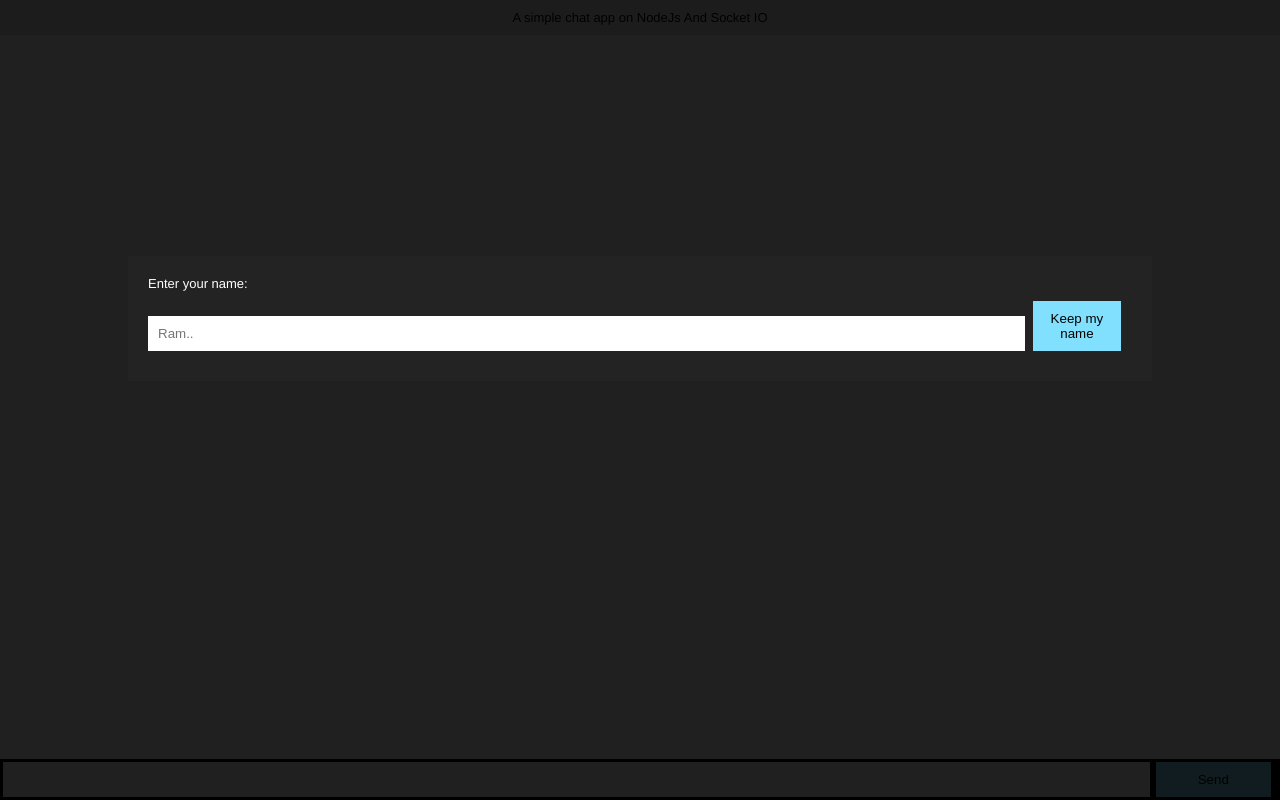
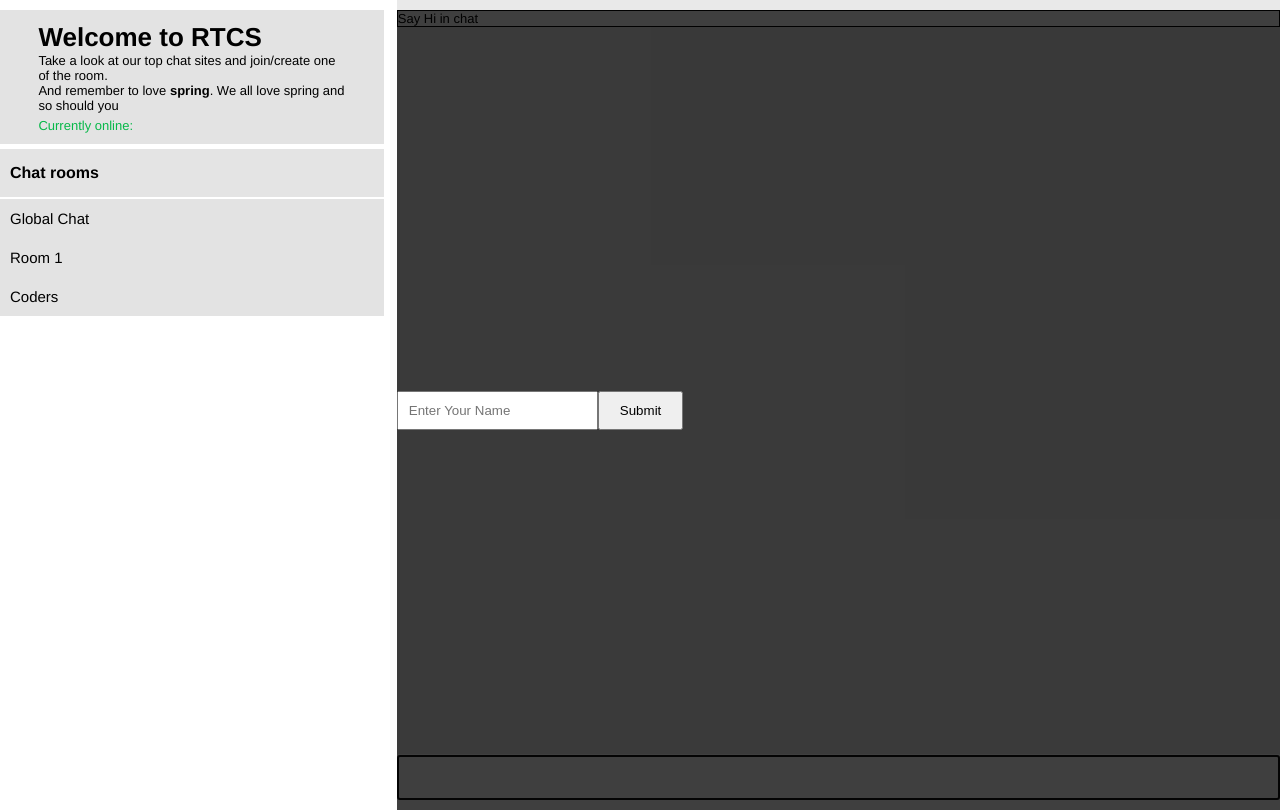
Before and after one commit to retroace/chat-app, a website: page page/index.html in a window 1280 px wide. Drawn offline with nearby package versions, Linux system fonts and the light colour scheme; no server answers.

Commit message:
Fix for styling

```diff
--- a/index.js
+++ b/index.js
@@ -26,7 +26,7 @@ io.on('connection', function(socket){
 
 	// Emitted event on chat form submittion
 	socket.on('chat message', function(msg,user){
-		io.emit('chat message', msg , user);
+		socket.broadcast.emit('chat message', msg , user);
 
 	});
 });
--- a/page/css/style.css
+++ b/page/css/style.css
@@ -8,97 +8,178 @@ body {
 	font: 13px Helvetica, Arial;
 }
 
-form {
-	background: #000;
-	padding: 3px;
+a{
+	color: black;
+	text-decoration: none;
+}
+
+.text-error{
+	color: red;
+}
+
+.bg-light{
+	background-color: #e9e9e999;
+}
+
+.w-80{
+	width: 80%;
+}
+.m-auto{
+	margin: auto;
+}
+.jumbotron{
+	padding: 3% 10%;
+	background-color: #e3e3e3;
+}
+.list-items > li{
+	padding: 10px;
+	background-color: #e3e3e3;
+	display: block;
+}
+.title{
+	padding: 15px 10px;
+	background-color: #e4e4e4;
+	border-bottom: 2px solid #fff;
+	font-size: 16px;
+	font-weight: bold;
+	cursor: default;
+}
+#chat-lists{
+	width: 30%;
+	float: left;
+}
+#chat-section{
+	width: 69%;
+	float: right;
+}
+.container{
+	display: block;
+}
+.absolute-bottom{
 	position: absolute;
 	bottom: 0;
+}
+.w-100{
 	width: 100%;
 }
-
-#chat-form{
-	position: fixed;
-	bottom:0;
+.section{
+	position: relative;
+	padding: 10px 0px;
+	width: 100%;
+}
+#chat-message{
+	position: relative;
+	padding: 0 15px;
+    height: 84vh;
+    overflow-y: scroll;
 }
 
-form input {
-	border: 0;
-	padding: 10px;
-	width: 90%;
-	margin-right: .5%;
+#chat-message > p{
+	padding: 5px 0;
 }
 
-form button {
-	width: 9%;
-	background: rgb(130, 224, 255);
-	border: none;
+#chat-message > p > span{
+	color: #3578e5;
+	background-color: #fff;
+	padding: 5px 8px 6px;
+	border-radius: 20px;
+	max-width: 200px;
+}
+
+#chat-message > p.user{
+	text-align: right;
+	padding:3px 0px;
+}
+
+#chat-message > p.user > span{
+	color: #ffffff;
+	line-height: 30px;
+	box-shadow: 0px 10px 27px 13px #3578e5;
+    background: #3578e5;
+
+}
+
+.clear{
+	overflow: auto;
+}
+.bg-light{
+	background-color: #e9e9e9;
+}
+.text-success{
+	color: #07b849;
+}
+.mt-2{
+	margin-top: 5px;
+}
+.chat-room{
+	font-size: 15px;
+}
+li.chat-room-list{
+	border-bottom: 1px solid transparent;
+	border-top: 1px solid transparent;
+}
+
+li.chat-room-list:hover > .chat-room{
+	font-weight: bold;
+	cursor: pointer;
+}
+
+li.chat-room-list:hover{
+	border-bottom: 1px solid #fff;
+	border-top: 1px solid #fff;
+}
+.v-all{
+	height: 100vh;
+}
+.bg-white{
+	background-color: #fff;
+}
+.border-black{
+	border: 1px solid #000;
+}
+.mb-2{
+	margin-bottom:10px;
+}
+.py-2{
+	padding: 12px 0;
+}
+#m{
+	font-size: 15px;
+}
+.absolute{
+	position: absolute;
+}
+
+.overlay{
+	background-color: #000000c0;
+}
+
+.all-0{
+	padding: 0px;
+	margin: 0px;
+	border: 0px;
+}
+#chat-overlay{
+	z-index: 3;
+    display: flex;
+    justify-content: center;
+    flex-direction: column;
+}
+.f-column{
+	flex-direction: column;
+	justify-content: center;
+}
+#name{
 	padding: 10px;
 }
 
-#messages {
-	list-style-type: none;
-	margin: 0;
-	padding: 0;
-    padding-bottom: 83px;
+#nameSubmit{
+	padding: 10px 20px;
 }
 
-#messages li {
-	padding: 5px 10px;
+.d-flex{
+	display: flex;
 }
-
-#messages li:nth-child(odd) {
-	background: #eee;
-}
-
-strong{
-	font-weight: bold;
-}
-
-.title > p{
-	text-align: center;
-	background-color: #e3e3e3;
-	padding: 10px 0px;
-	margin: 0px;
-}
-.hide{
+.d-none{
 	display: none;
 }
-.fixed-center{
-	position: fixed;
-	height: 100vh;
-	background-color: #000000df;
-	width: 100%;
-	top: 0;
-
-	z-index: 100;
-}
-.fixed-center > .container{
-	background-color: #33333333;
-	color: white;
-	padding: 20px;
-	margin-top: 20%;
-}
-.form-group > input[type="text"]{
-	padding: 10px;
-}
-.container{
-	position: relative;
-	width: 80%;
-	margin: auto;
-}
-button{
-	padding: 10px;
-}
-.name-error{
-	color: red;
-}
-.bg-light{
-	background-color: #e9e9e999;
-}
-#name-form{
-    display: block;
-    position: relative;
-    padding: 10px;
-    background: transparent;
-    padding-left: 0px;
-}
--- a/page/index.html
+++ b/page/index.html
@@ -5,41 +5,58 @@
 	<link rel="stylesheet" type="text/css" href="/page/css/style.css">
 </head>
 <body>
-
-	<div class="title">
-		<p>A simple chat app on NodeJs And Socket IO</p>
+	<div class="container">
+		<div class="section" id="chat-lists">
+			<div class="jumbotron">
+				<h1>Welcome to RTCS</h1>
+				<p>Take a look at our top chat sites and join/create one of the room. </p>
+				<p>And remember to love <strong>spring</strong>. We all love spring and so should you</p>
+				<p class="text-success mt-2">Currently online:</p>
+			</div>
+			<div class="mt-2"></div>
+			<p class="title">Chat rooms</p>
+			<ul class="list-items">
+			    <li class="chat-room-list"><a class="chat-room w-100" href="/chat/room1">Global Chat</a></li>
+			    <li class="chat-room-list"><a class="chat-room w-100" href="/chat/room1">Room 1</a></li>
+			    <li class="chat-room-list"><a class="chat-room w-100" href="/chat/room1">Coders</a></li>
+			</ul>
 		</div>
 
-	<ul id="messages"></ul>
-	<div class="scroll"></div>
-	<div class="name fixed-center" id="name-container">
-		<div class="container bg-light">
 
-			<p>Enter your name: </p>
-			<form action="" method="post" id="name-form" accept-charset="utf-8">
-				<div class="form-group">
-					<input type="text" id="name" name="name" placeholder="Ram..">
-					<button id="nameSubmit" type="button">Keep my name</button>
+		<div class="section bg-light v-all" id="chat-section">
+			<div class="absolute v-all w-100 overlay all-0 f-column" id="chat-overlay">
+				<div class="vertical-center">
+					<form id="name-form" action="" accept-charset="utf-8" class="d-flex">
+						<div class="from-group">
+							<input type="text" placeholder="Enter Your Name" id="name" class="w-100 py-2" name="name">
 						</div>
+						<button type="submit" class="py-2" id="nameSubmit">Submit</button>
 					</form>
-
 				</div>
 			</div>
 
-	<form action="" id="chat-form">
-		<input id="m" autocomplete="off" /><button>Send</button>
-	</form>
+			<p class="w-100 bg-white border-black mb-2">Say Hi in chat</p>
+			<div id="messages">
+
+			</div>
 
 
+			<form id="chat-form" action="" method="" class="absolute-bottom w-100" accept-charset="utf-8">
+				<input type="text" autofocus class="absolute-bottom w-100 py-2" id="m">
+			</form>
+		</div>
+
+	</div>
 	<script src="/socket.io/socket.io.js"></script>
 	<script src="https://code.jquery.com/jquery-1.11.1.js"></script>
-
+	<script src="/page/js/chat-index.js"><script>
 	<script>
-
 		$('#name-form').submit(function(e){
 	e.preventDefault();
 	$('#nameSubmit').click();
+	return false;
 });
+
 $('#nameSubmit').click(function(e){
 	e.preventDefault();
 	var name = $('#name').val();
@@ -49,7 +66,7 @@
 	if (nameLength > 4) {
 		$('#name').attr('value',name);
 		$('#name').attr('type','hidden');
-				$('#name-container').hide();
+		$('#chat-overlay').hide();
 	}else{
 		var error = "<p class='name-error'>Name must be greater than four char</p>"+ nameLength;
 		if ($('.name-error').length == 0) {
@@ -59,17 +76,28 @@
 })
 
 var socket = io();
-		$('#chat-form').submit(function(){
-			socket.emit('chat message', $('#m').val(),$('#name').val());
-			$('#m').val('');
+
+$('#chat-form').submit(function(e){
+	e.preventDefault();
+
+	var msg = $('#m').val();
+
+	socket.emit('chat message', msg,$('#name').val());
+	var message = "<p class='user'><span>"+msg+"</span></p>";
+	$('#messages').append(message);
+
+	msg.val('');
 	window.scrollTo(0,document.body.scrollHeight);
+
 	return false;
 });
 
 socket.on('chat message', function(msg,user){
 	console.log(msg);
-			var message = "<li>"+user+" says: <strong>"+msg+"</strong></li>";
+
+	var message = "<p>"+user+" says:<span>"+msg+"</span></p>";
 	$('#messages').append(message);
+
 	window.scrollTo(0,document.body.scrollHeight);
 });
 
@@ -77,6 +105,7 @@
 	socket.broadcast.emit('User connected');
 });
 
+
 	</script>
 </body>
 </html>
```
Lines whose indentation alone changed are shown as unchanged.
